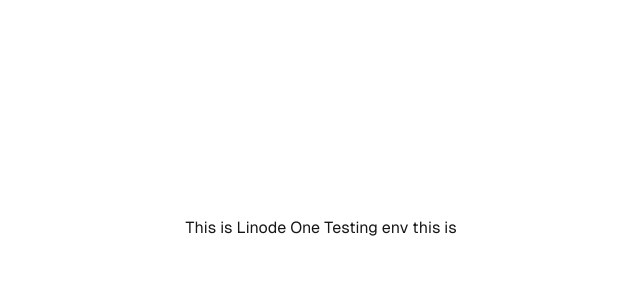
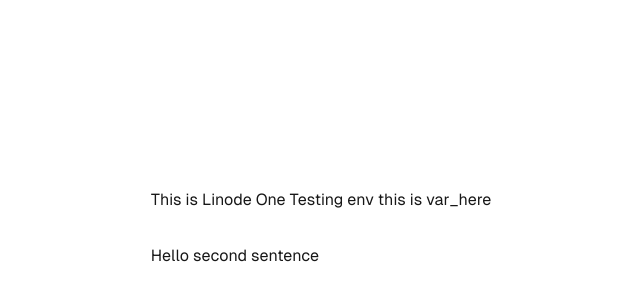
Before and after one commit to robertrahardja/next_linode_one, a Next.js app: page / in a window 1280 px wide. Shown: the part 172-472 px from the top of the page, without its empty margins (319-959 px from the left). Built offline with nearby package versions, Linux system fonts and the light colour scheme.

Commit message:
test second sentence

```diff
--- a/src/app/page.tsx
+++ b/src/app/page.tsx
@@ -1,4 +1,3 @@
-
 export default function Home() {
   const data = process.env.TEST_VAR;
   console.log(data);
@@ -7,10 +6,8 @@
   return (
     <div className="grid grid-rows-[20px_1fr_20px] items-center justify-items-center min-h-screen p-8 pb-20 gap-16 sm:p-20 font-[family-name:var(--font-geist-sans)]">
       <main className="flex flex-col gap-8 row-start-2 items-center sm:items-start">
-
-        This is Linode One
-        Testing env
-        this is {data}
+        This is Linode One Testing env this is {data}
+        <section>Hello second sentence</section>
       </main>
     </div>
   );
```
Also changed, not shown: 1 other file (tests, documents, lock files or other folders).
